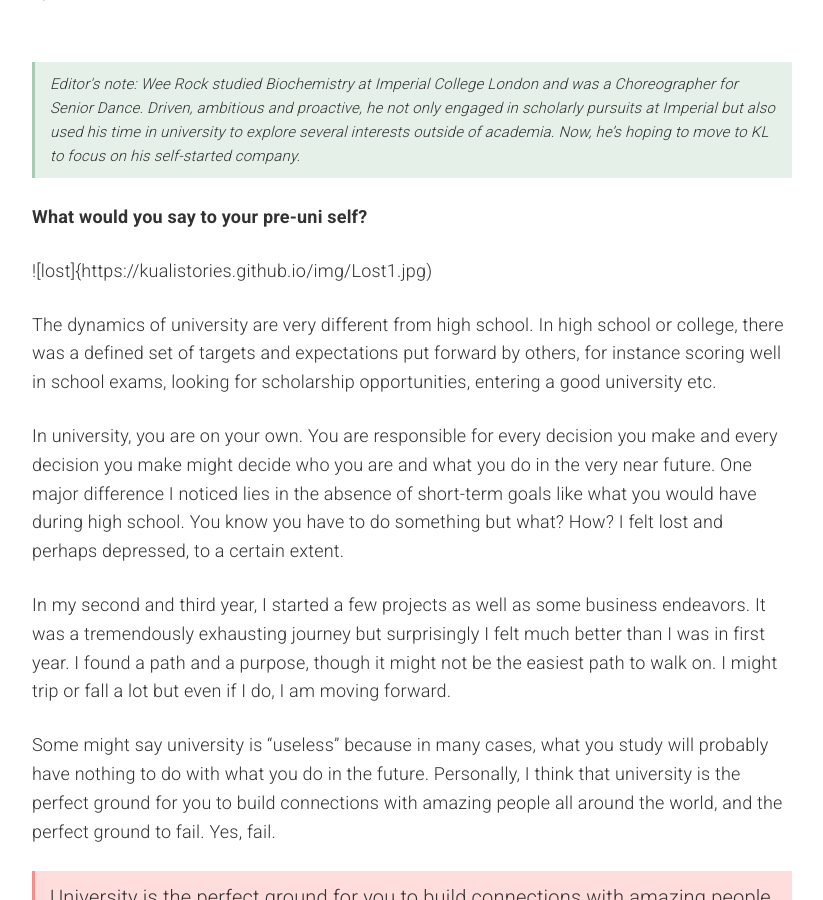
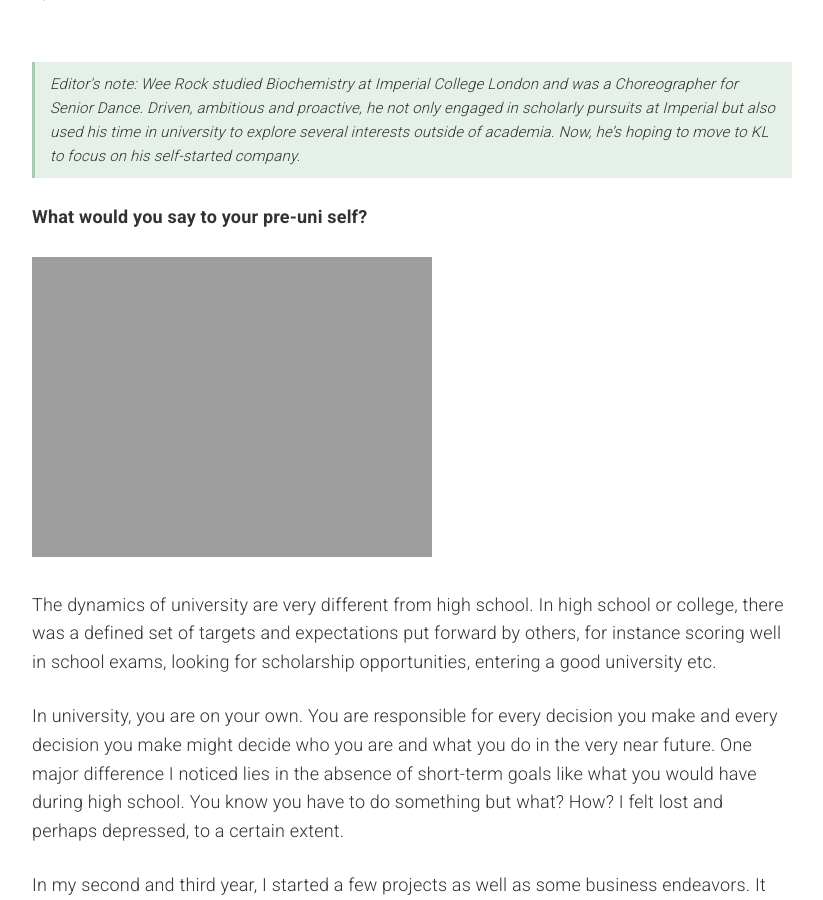
Before and after one commit to kualistories/kuali-website, a Jekyll site: the page built from _posts/2017-10-01-kuali-conversations-1.markdown, in a window 1280 px wide and 900 px high, scrolled down 494 px. Shown: the whole window, without its empty margins (228-1051 px from the left). Built offline with Jekyll 4.4.1, drawn with Linux system fonts in a browser that asks for light colours; comment, search, counter and statistics services are not loaded; some of the changed text lies outside the part shown.

Commit message:
Update 2017-10-01-kuali-conversations-1.markdown

```diff
--- a/_posts/2017-10-01-kuali-conversations-1.markdown
+++ b/_posts/2017-10-01-kuali-conversations-1.markdown
@@ -13,7 +13,7 @@ editors-note: Wee Rock studied Biochemistry at Imperial College London and was a
 
 **What would you say to your pre-uni self?**
 
-![lost]{https://kualistories.github.io/img/Lost1.jpg)
+![lost](https://kualistories.github.io/img/Lost1.jpg)
 
 The dynamics of university are very different from high school. In high school or college, there was a defined set of targets and expectations put forward by others, for instance scoring well in school exams, looking for scholarship opportunities, entering a good university etc.
 
@@ -43,7 +43,7 @@ In my second and third year, I felt a lot more comfortable. I eventually started
 
 **Can you elaborate more on the “depression” aspect?**
 
-![depression]{https://kualistories.github.io/img/Depression.jpg)
+![depression](https://kualistories.github.io/img/Depression.jpg)
 
 Something that I noticed in Imperial is that depressed people tend to be quite evasive regarding their issues and are reluctant to admit they’re in trouble. In particular, people don’t want others to pity them and that contributes to the idea that depression is ‘taboo’.
 
```
